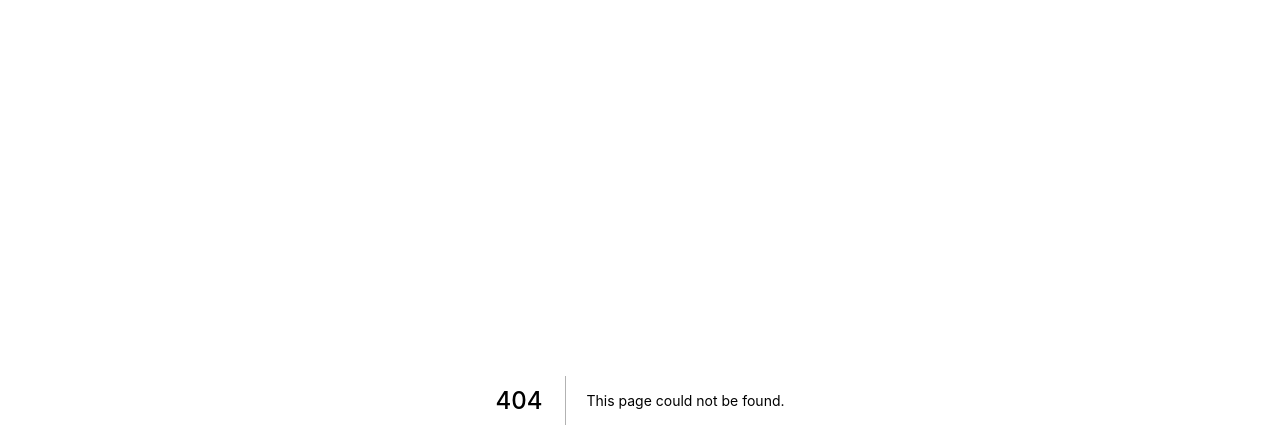
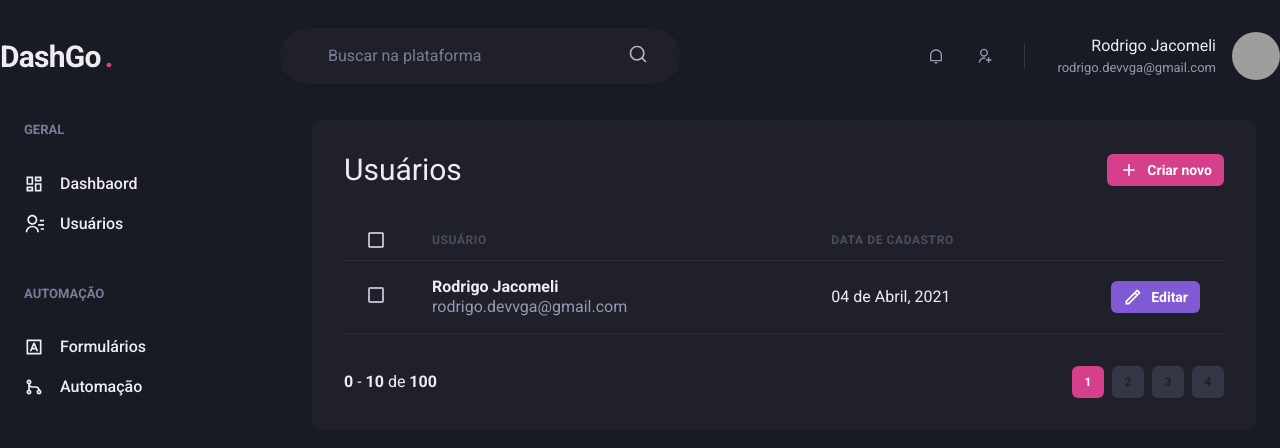
Before and after one commit to RodrigoJacomeli/dashGo, a Next.js app: page /users in a window 1280 px wide. Before the commit this address had no page. Shown: the top 448 px of the page. Built offline with nearby package versions, Linux system fonts and the light colour scheme; grey boxes are pictures that could not be loaded.

Commit message:
Finished create pages

```diff
--- a/package.json
+++ b/package.json
@@ -13,9 +13,11 @@
     "@chakra-ui/react": "^2.2.1",
     "@emotion/react": "^11",
     "@emotion/styled": "^11",
+    "apexcharts": "^3.35.3",
     "framer-motion": "^6",
     "next": "12.2.0",
     "react": "18.2.0",
+    "react-apexcharts": "^1.4.0",
     "react-dom": "18.2.0",
     "react-icons": "^4.4.0"
   },
--- a/src/components/Header.tsx
+++ b/src/components/Header.tsx
@@ -1,5 +1,5 @@
-import { Flex, Input, Text, Icon } from "@chakra-ui/react";
-import { RiSearchLine } from "react-icons/ri";
+import { Flex, Input, Text, Icon, HStack, Box, Avatar } from "@chakra-ui/react";
+import { RiNotificationLine, RiSearchLine, RiUserAddLine } from "react-icons/ri";
 
 export function Header() {
   return (
@@ -40,7 +40,23 @@
           px="4"
           mr="4"
         />
-        <Icon as={RiSearchLine} fontSize="20"/>
+        <Icon as={RiSearchLine} fontSize="20" />
+      </Flex>
+
+      <Flex align="center" ml="auto" >
+        <HStack spacing="8" mx="8" pr="8" py="1" color="gray.300" borderRightWidth={1} borderColor="gray.700">
+          <Icon as={RiNotificationLine} />
+          <Icon as={RiUserAddLine} />
+        </HStack>
+
+        <Flex align="center">
+          <Box mr="4" textAlign="right">
+            <Text>Rodrigo Jacomeli</Text>
+            <Text color="gray.300" fontSize="small">rodrigo.devvga@gmail.com</Text>
+          </Box>
+
+          <Avatar size="md" name="Rodrigo Jacomeli" src="https://github.com/RodrigoJacomeli" />
+        </Flex>
       </Flex>
     </Flex>
   );
--- /dev/null
+++ b/src/components/Pagination.tsx
@@ -0,0 +1,25 @@
+import { Box, Button, Stack } from "@chakra-ui/react";
+
+export function Pagination() {
+  return (
+    <Stack direction="row" mt="8" justify="space-between" align="center" spacing='6'>
+      <Box>
+        <strong>0</strong> - <strong>10</strong> de <strong>100</strong>
+      </Box>
+      <Stack direction="row" spacing="2">
+        <Button size="sm" fontSize="xs" width="4" colorScheme="pink" disabled _disabled={{ bg: "pink.500", cursor: "default" }}>
+          1
+        </Button>
+        <Button size="sm" fontSize="xs" width="4" bg="gray.700" _hover={{ bg: "gray.500" }}>
+          2
+        </Button>
+        <Button size="sm" fontSize="xs" width="4" bg="gray.700" _hover={{ bg: "gray.500" }}>
+          3
+        </Button>
+        <Button size="sm" fontSize="xs" width="4" bg="gray.700" _hover={{ bg: "gray.500" }}>
+          4
+        </Button>
+      </Stack>
+    </Stack>
+  )
+}
--- /dev/null
+++ b/src/components/SideBar.tsx
@@ -0,0 +1,37 @@
+import { Box, Icon, Link, Stack, Text } from "@chakra-ui/react";
+import { RiContactsLine, RiDashboardLine, RiGitMergeLine, RiInputMethodLine } from "react-icons/ri";
+
+export function SideBar() {
+  return (
+    <Box as="aside" w="64" mr="8">
+      <Stack spacing="12" align="flex-start">
+        <Box>
+          <Text fontWeight="bold" color="gray.400" fontSize="small">GERAL</Text>
+          <Stack spacing="4" mt="8" align="stretch">
+            <Link display="flex" alignItems="center">
+              <Icon as={RiDashboardLine} fontSize="20" />
+              <Text ml="4" fontWeight="medium">Dashbaord</Text>
+            </Link>
+            <Link display="flex" alignItems="center">
+              <Icon as={RiContactsLine} fontSize="20" />
+              <Text ml="4" fontWeight="medium">Usuários</Text>
+            </Link>
+          </Stack>
+        </Box>
+        <Box>
+          <Text fontWeight="bold" color="gray.400" fontSize="small">AUTOMAÇÃO</Text>
+          <Stack spacing="4" mt="8" align="stretch">
+            <Link display="flex" alignItems="center">
+              <Icon as={RiInputMethodLine} fontSize="20" />
+              <Text ml="4" fontWeight="medium">Formulários</Text>
+            </Link>
+            <Link display="flex" alignItems="center">
+              <Icon as={RiGitMergeLine} fontSize="20" />
+              <Text ml="4" fontWeight="medium">Automação</Text>
+            </Link>
+          </Stack>
+        </Box>
+      </Stack>
+    </Box>
+  )
+}
--- /dev/null
+++ b/src/pages/users/index.tsx
@@ -0,0 +1,68 @@
+import { Box, Button, Flex, Heading, Icon, Table, Tr, Thead, Th, Tbody, Td, Checkbox, Text } from "@chakra-ui/react";
+import { Header } from "../../components/Header";
+import { SideBar } from "../../components/SideBar";
+import { RiAddLine, RiPencilLine } from 'react-icons/ri'
+import { Pagination } from "../../components/Pagination";
+
+export default function UserList() {
+  return (
+    <Box>
+      <Header />
+
+      <Flex w="100%" my="6" maxWidth={1480} mx="auto" px="6">
+        <SideBar />
+
+        <Box flex="1" borderRadius={8} bg="gray.800" p="8">
+          <Flex mb="8" justify="space-between" align="center">
+            <Heading size="lg" fontWeight="normal">Usuários</Heading>
+
+            <Button as="a" size="sm" fontSize="sm" colorScheme="pink" leftIcon={<Icon as={RiAddLine} fontSize="20" />}>
+              Criar novo
+            </Button>
+          </Flex>
+
+          <Table colorScheme="whiteAlpha">
+            <Thead>
+              <Tr>
+                <Th px="6" color="gray.300" width="8">
+                  <Checkbox colorScheme="pink" />
+                </Th>
+                <Th>
+                  Usuário
+                </Th>
+                <Th>
+                  Data de Cadastro
+                </Th>
+                <Th width="8">
+                </Th>
+              </Tr>
+            </Thead>
+            <Tbody>
+              <Tr>
+                <Td px="6">
+                  <Checkbox colorScheme="pink" />
+                </Td>
+                <Td>
+                  <Box>
+                    <Text fontWeight="bold">Rodrigo Jacomeli</Text>
+                    <Text fontWeight="sm" color="gray.300">rodrigo.devvga@gmail.com</Text>
+                  </Box>
+                </Td>
+                <Td>
+                  04 de Abril, 2021
+                </Td>
+                <Td>
+                  <Button as="a" size="sm" fontSize="sm" colorScheme="purple" leftIcon={<Icon as={RiPencilLine} fontSize="20" />} >
+                    Editar
+                  </Button>
+                </Td>
+              </Tr>
+            </Tbody>
+          </Table>
+
+          <Pagination />
+        </Box>
+      </Flex>
+    </Box>
+  )
+}
```
Also changed, not shown: src/pages/dashboard.tsx (+78 -2 lines), src/pages/users/create.tsx (added, +38 -0 lines), 1 other file (tests, documents, lock files or other folders).
